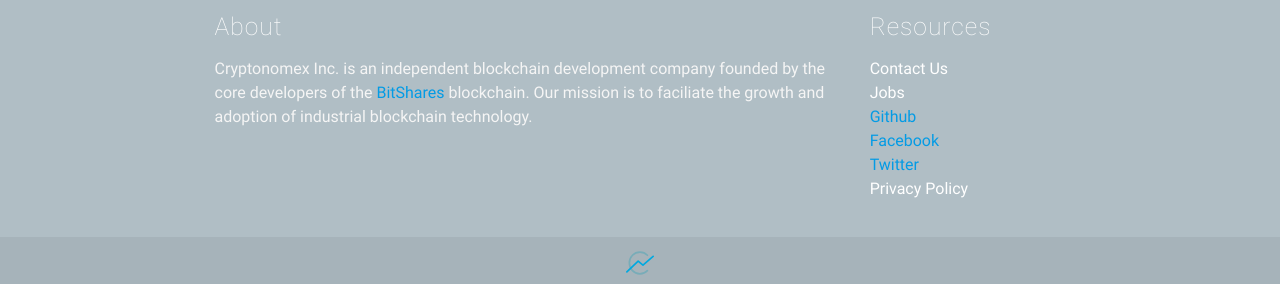
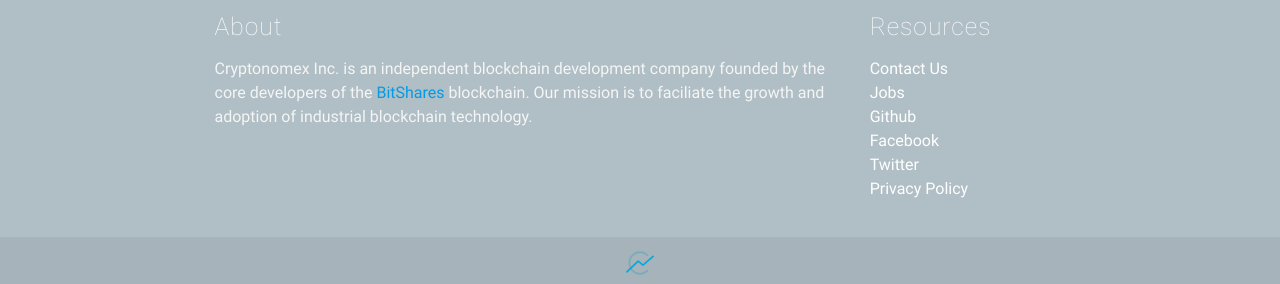
Before and after one commit to cryptonomex/cryptonomex.github.io, a Jekyll site: the page built from index.html, in a window 1280 px wide. Shown: the part 1998-2282 px from the top of the page. Built offline with Jekyll 4.4.1, drawn with Linux system fonts in a browser that asks for light colours; nearby versions of some CDN libraries.

Commit message:
footer link correction

```diff
--- a/_includes/footer.html
+++ b/_includes/footer.html
@@ -17,9 +17,9 @@
           <ul>
             <li><a class="white-text" href="/contact/">Contact Us</a></li>
             <li><a class="white-text" href="/jobs/">Jobs</a></li>
-            <li><a class="white-test" href="http://github.com/cryptonomex">Github</a></li>
-            <li><a class="white-test" href="http://www.facebook.com/cryptonomex">Facebook</a></a></li>
-            <li><a class="white-test" href="http://twitter.com/cryptonomex">Twitter</a></li>
+            <li><a class="white-text" href="http://github.com/cryptonomex">Github</a></li>
+            <li><a class="white-text" href="http://www.facebook.com/cryptonomex">Facebook</a></a></li>
+            <li><a class="white-text" href="http://twitter.com/cryptonomex">Twitter</a></li>
             <li><a class="white-text" href="/privacy/">Privacy Policy</a></li>
           </ul>
         </div>
```
